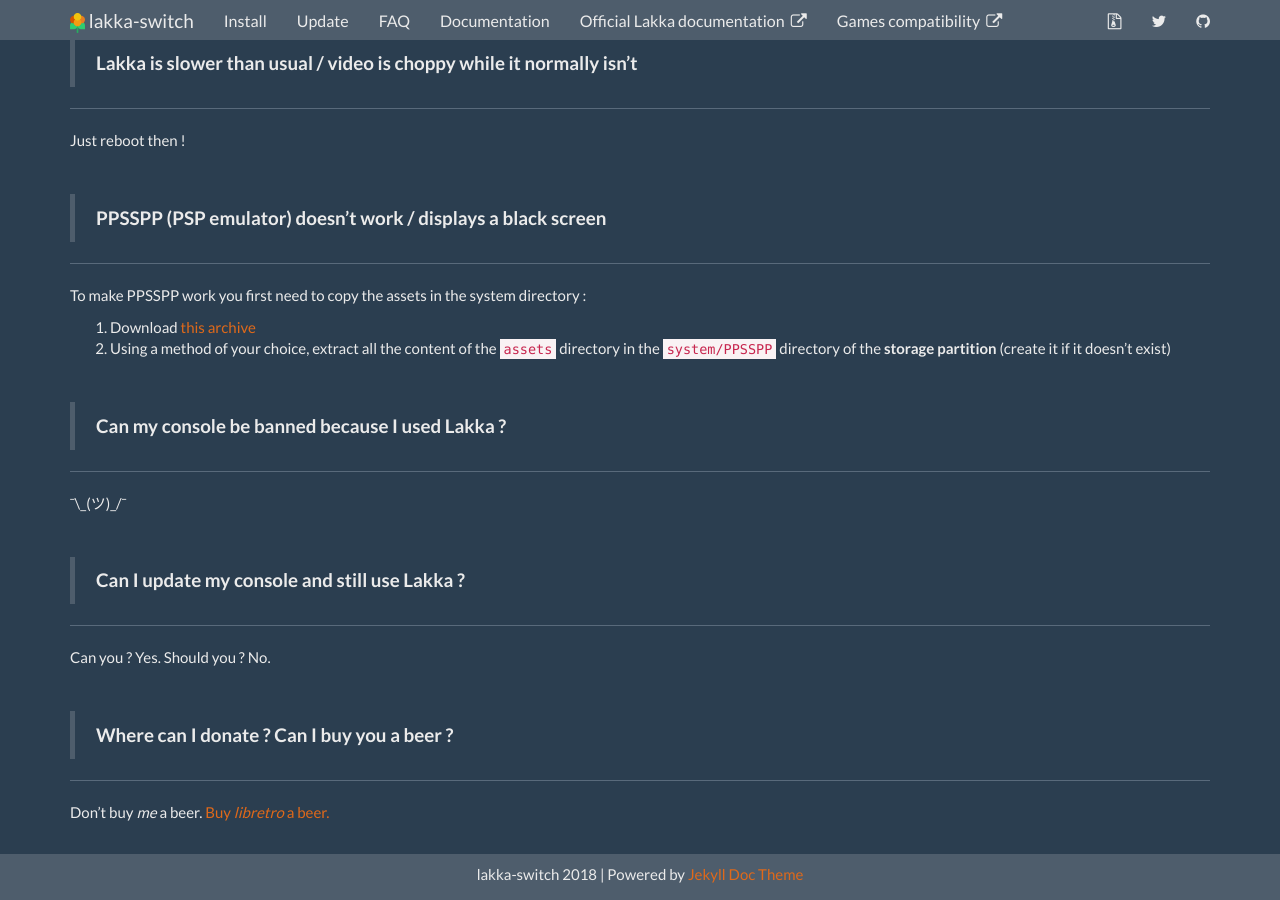
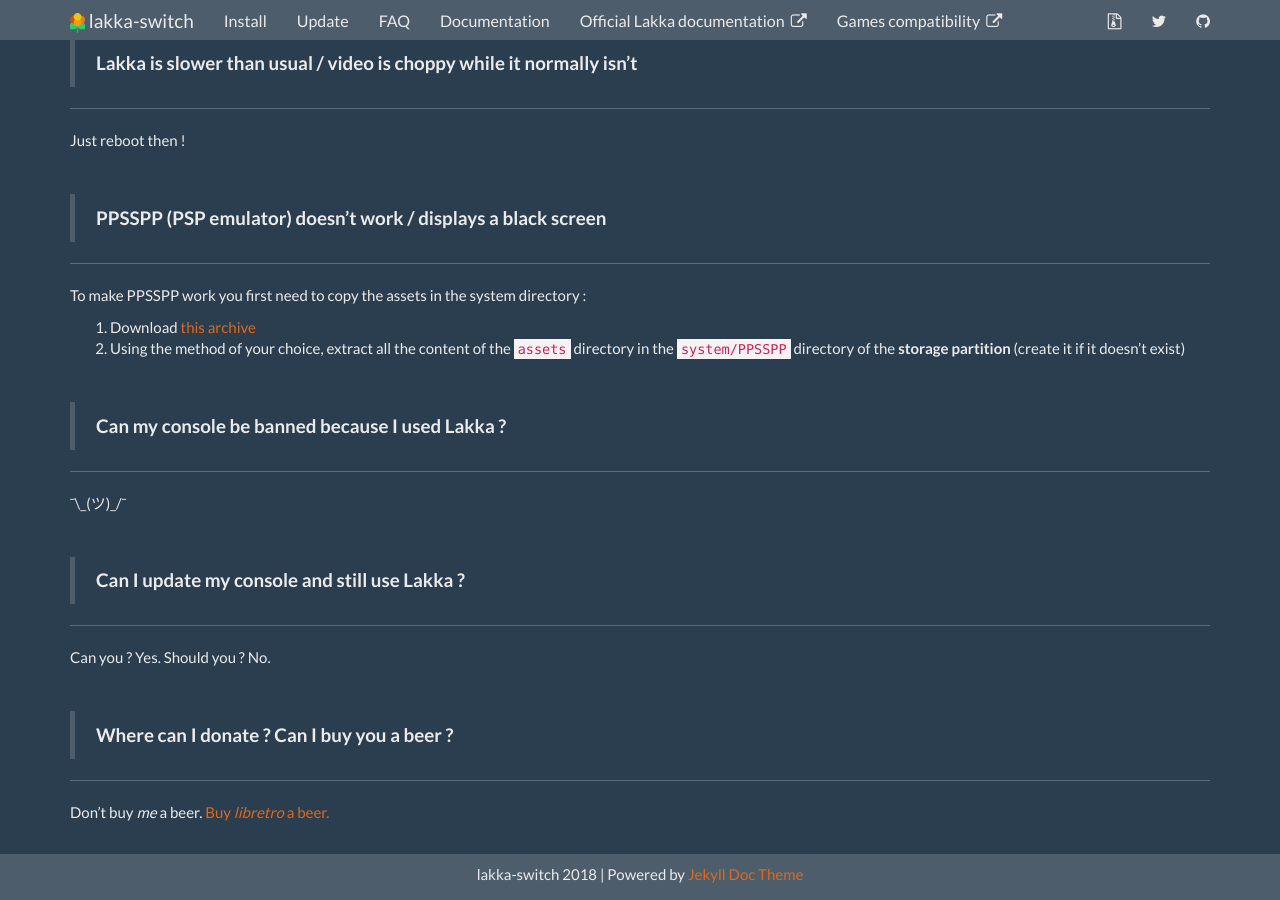
Before and after one commit to lakka-switch/documentation, a Jekyll site: the page built from faq.md, in a window 1280 px wide and 900 px high, scrolled down 4374 px. Built offline with Jekyll 4.4.1, drawn with Linux system fonts in a browser that asks for light colours; nearby versions of some CDN libraries.

Commit message:
Update faq.md

```diff
--- a/faq.md
+++ b/faq.md
@@ -191,7 +191,7 @@
 To make PPSSPP work you first need to copy the assets in the system directory :
 
 1. Download [this archive](https://github.com/hrydgard/ppsspp/archive/master.zip)
-2. Using a method of your choice, extract all the content of the `assets` directory in the `system/PPSSPP` directory of the **storage partition** (create it if it doesn't exist)
+2. Using the method of your choice, extract all the content of the `assets` directory in the `system/PPSSPP` directory of the **storage partition** (create it if it doesn't exist)
 
 &nbsp;
 > **Can my console be banned because I used Lakka ?**
```
